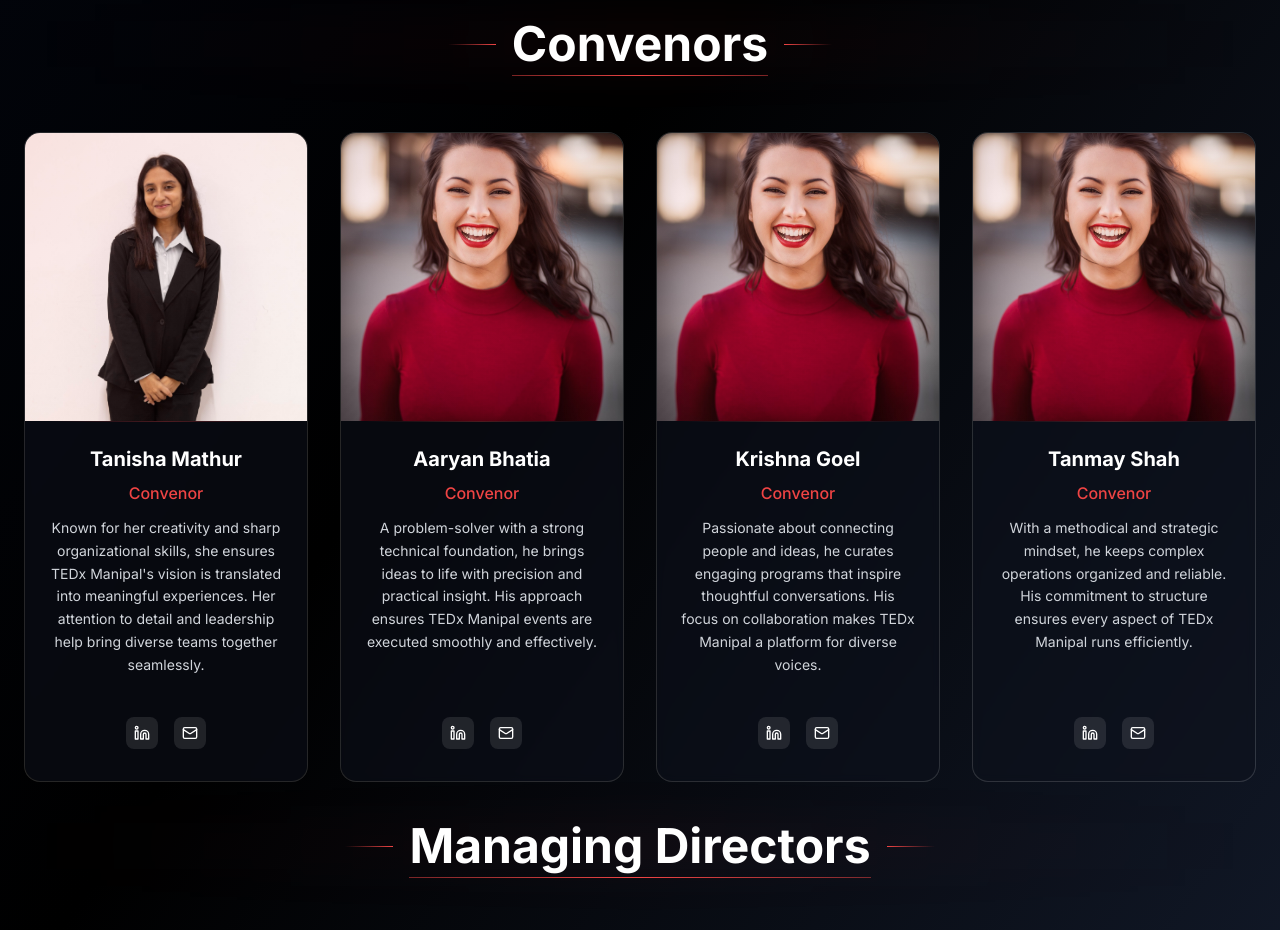
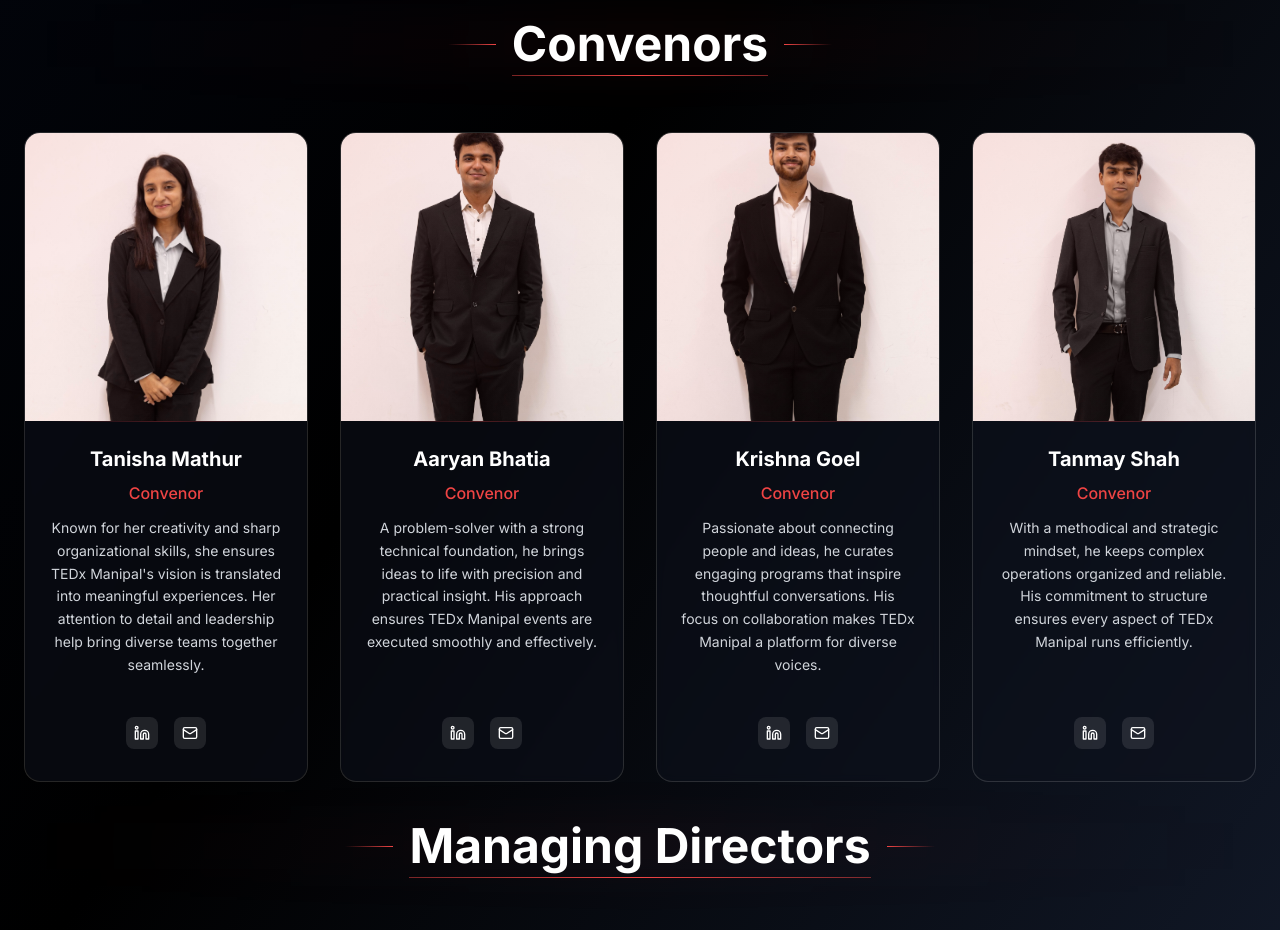
Before and after one commit to Siddharth0-5/TedX-MUJ-2025, a Next.js app: page /team in a window 1280 px wide. Shown: the part 820-1750 px from the top of the page. Built offline with nearby package versions, Linux system fonts and the light colour scheme.

Commit message:
Update team member images in teams.ts

```diff
--- a/data/teams.ts
+++ b/data/teams.ts
@@ -14,7 +14,7 @@ export const teams = [
   {
     name: "Aaryan Bhatia",
     role: "Convenor",
-    image: "/image.avif",
+    image: "/Aryan.jpg",
     bio: "A problem-solver with a strong technical foundation, he brings ideas to life with precision and practical insight. His approach ensures TEDx Manipal events are executed smoothly and effectively.",
     linkedin: "https://www.linkedin.com/in/aaryan-bhatia-aa65192b4/",
     twitter: "#",
@@ -23,7 +23,7 @@ export const teams = [
   {
     name: "Krishna Goel",
     role: "Convenor",
-    image: "/image.avif",
+    image: "/Krishna.jpg",
     bio: "Passionate about connecting people and ideas, he curates engaging programs that inspire thoughtful conversations. His focus on collaboration makes TEDx Manipal a platform for diverse voices.",
     linkedin: "https://www.linkedin.com/in/krishna-goel-38a345275/",
     twitter: "#",
@@ -32,7 +32,7 @@ export const teams = [
   {
     name: "Tanmay Shah",
     role: "Convenor",
-    image: "/image.avif",
+    image: "/Tanmay.jpg",
     bio: "With a methodical and strategic mindset, he keeps complex operations organized and reliable. His commitment to structure ensures every aspect of TEDx Manipal runs efficiently.",
     linkedin: "https://www.linkedin.com/in/tanmay-shah-23752a2b1/",
     twitter: "#",
@@ -41,7 +41,7 @@ export const teams = [
   {
     name: "Sukrit Sinha",
     role: "Managing Director",
-    image: "/image.avif",
+    image: "Sukrit.jpg",
     bio: "Famous for his innovative mindset and technical precision, he brings ideas to life through hardware and engineering excellence. His problem-solving approach and collaborative spirit ensure TEDx Manipal’s vision is powered by reliability, creativity, and cutting-edge technology.",
     linkedin: "https://www.linkedin.com/in/sukritsinha249/",
     twitter: "#",
@@ -50,7 +50,7 @@ export const teams = [
   {
     name: "Kamalnayan Panda",
     role: "Managing Director",
-    image: "/image.avif",
+    image: "Kamalnatan.jpg",
     bio: "Known for his creativity and keen eye for detail, he captures moments that tell powerful stories and inspire connection. His passion for photography and strong organizational skills help bring TEDx Manipal’s vision to life through impactful visuals and seamless teamwork.",
     linkedin: "https://www.linkedin.com/in/kamalnayanpanda/",
     twitter: "#",
```
